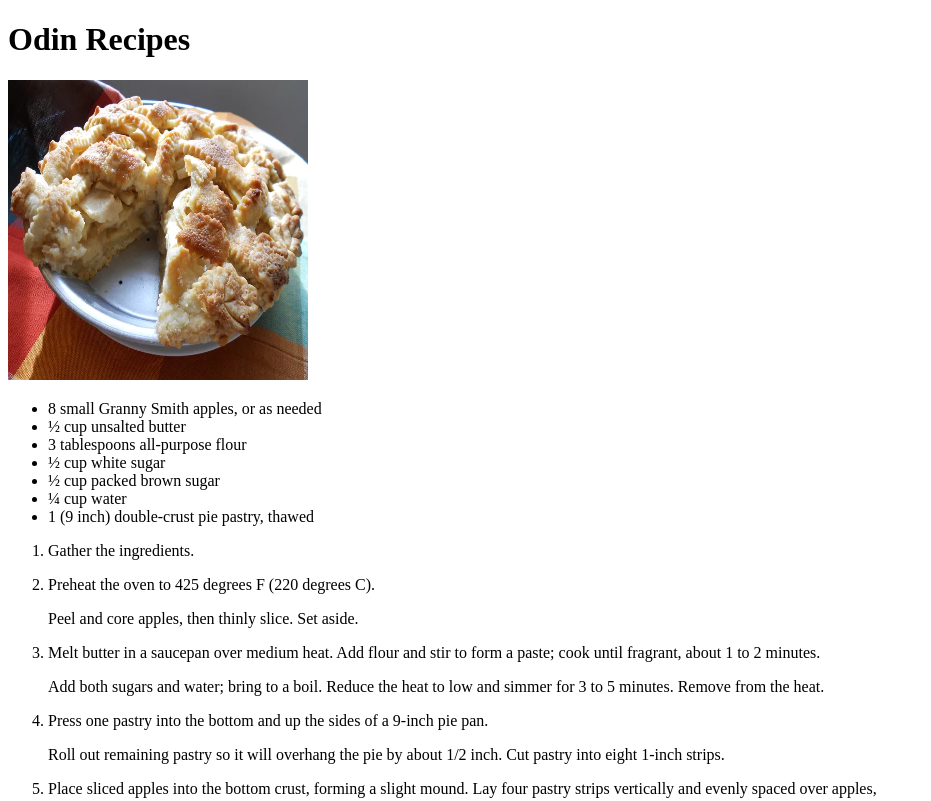
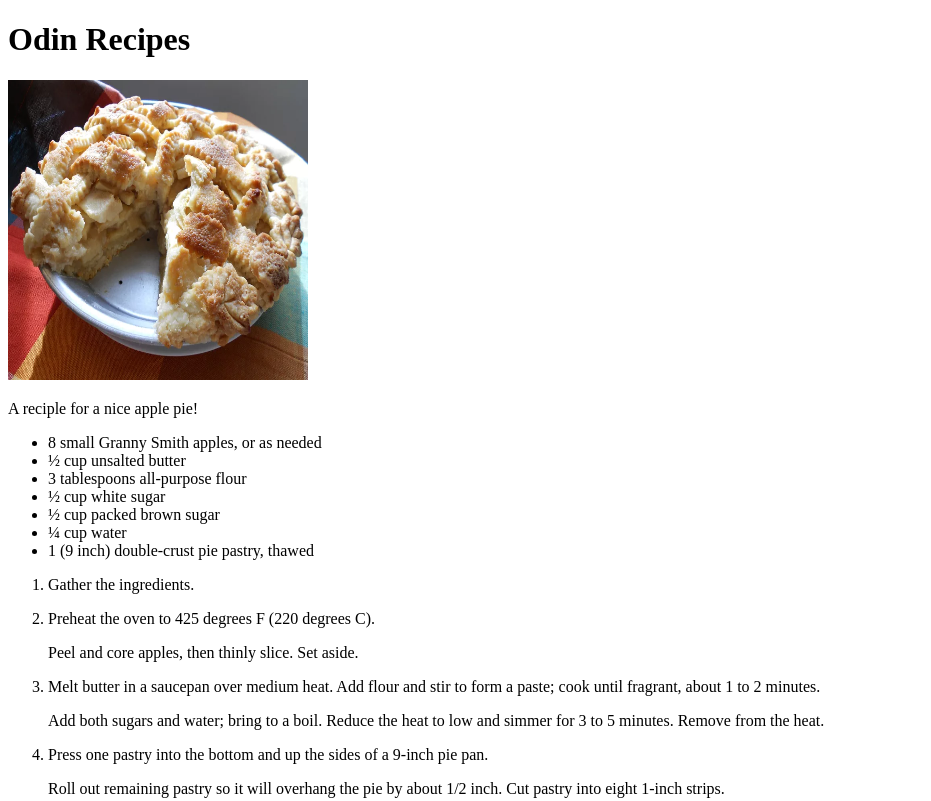
Before and after one commit to nabi-yue/odin-recipes, a plain HTML site: page recipes/applepie.html in a window 1280 px wide. Shown: the top 801 px of the page, without its empty margins (0-931 px from the left). Drawn offline with Linux system fonts and the light colour scheme.

Commit message:
Added last missing parts

```diff
--- a/recipes/applepie.html
+++ b/recipes/applepie.html
@@ -7,7 +7,9 @@
 
     <body>
         <h1>Odin Recipes</h1>
-        <img src="../images/Apple Pie.jpg" height="300" width="300">
+        <img src="../images/Apple Pie.jpg" height="300" width="300"><p>
+            A reciple for a nice apple pie!
+        </p>
         <ul>
             <li>
                 8 small Granny Smith apples, or as needed
```
Also changed, not shown: recipes/pizza.html (+3 -0 lines), recipes/potatosoup.html (+3 -0 lines).
